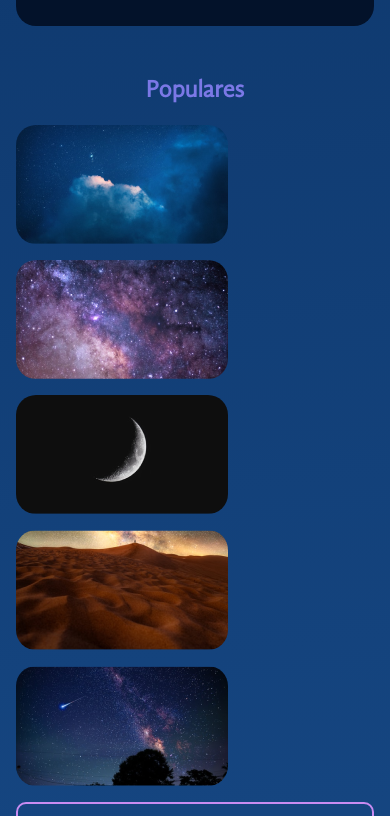
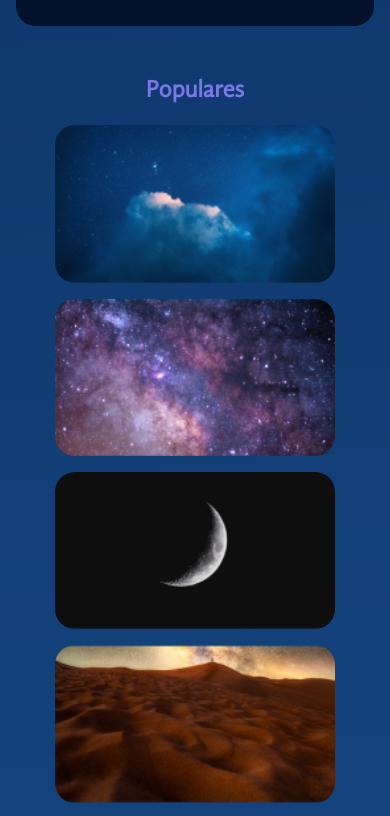
Before and after one commit to BrunoPradoPrado/trilhaReactAlura-spaceApp, a React (Vite) app: page / in a window 390 px wide. Shown: the part 4389-5205 px from the top of the page. Built offline with nearby package versions, Linux system fonts and the light colour scheme.

Commit message:
ajuste display mobile

```diff
--- a/src/componentes/Galeria/BarraPopulares/index.jsx
+++ b/src/componentes/Galeria/BarraPopulares/index.jsx
@@ -10,15 +10,26 @@ const fotosPopulares = [
   "foto-5.png",
 ]
 
+
 const ColunaFotos = styled.section`
-    display       : flex;
-    flex-direction: column;
-    gap           : 16px;
+  display: flex;
+  flex-direction: column;
+  gap: 16px;
+
+  @media (max-width: 768px) {
+    align-items: center;
+  }
 `
 
+
 const Imagem = styled.img`
-    max-width    : 212px;
-    border-radius: 20px;
+  max-width: 212px;
+  border-radius: 20px;
+
+  @media (max-width: 768px) {
+    width: 100%;
+    max-width: 280px;
+  }
 `
 
 const Botao = styled.button`
```
